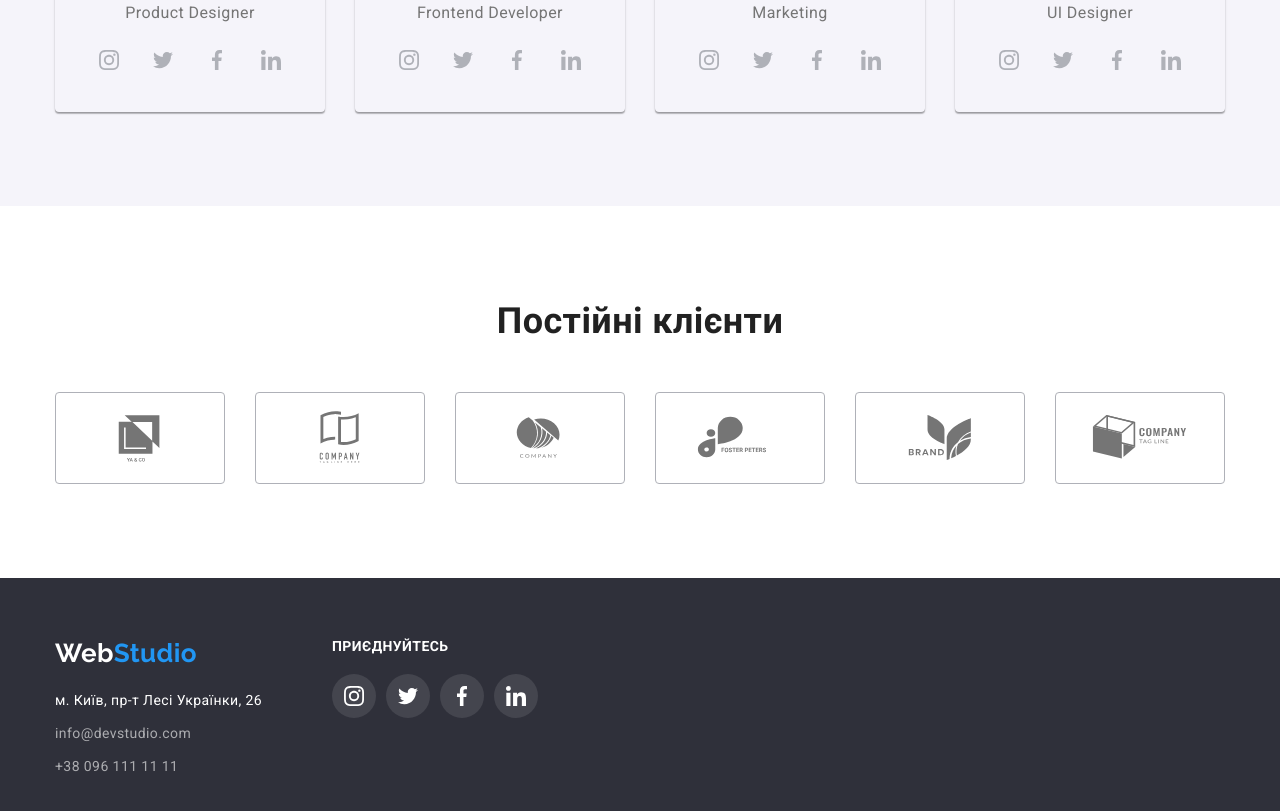
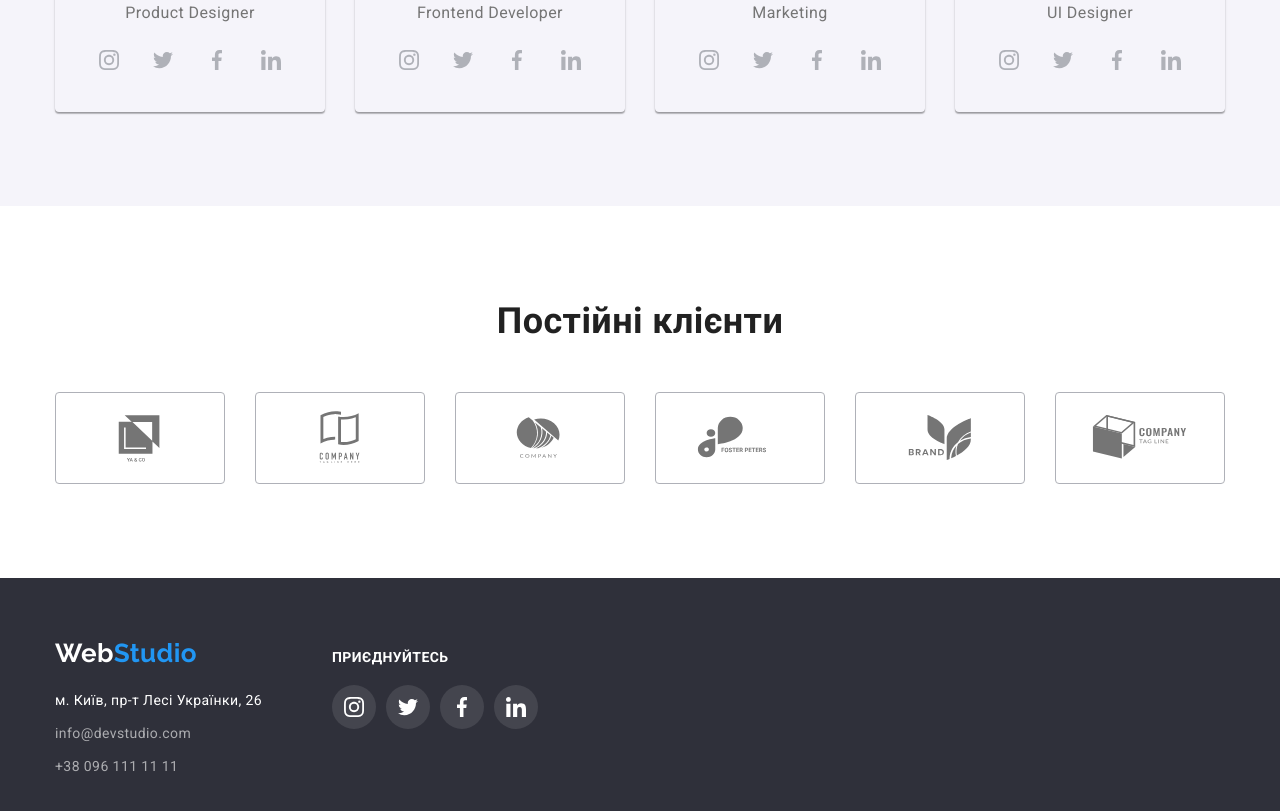
Before and after one commit to Ira-Bughaichuk/goit-markup-hw-04, a plain HTML site: page index.html in a window 1280 px wide. Shown: the part 2132-2943 px from the top of the page. Drawn offline with Linux system fonts and the light colour scheme.

Commit message:
align-items: baseline hw4

```diff
--- a/css/style.css
+++ b/css/style.css
@@ -487,8 +487,8 @@ p{
 }
 .footer-boxs{
     display: flex;
-    /*column-gap: 70px;*/
     list-style: none;
+    align-items: baseline;/*зробити рівно до лого- рівняє по лінії текстового вмісту*/
 }
 .footer-social{
     /*display: block;*/
@@ -496,6 +496,7 @@ p{
     list-style: none;
 }
 .footer-title{
+
     font-family: 'Roboto';
     font-weight: 700;
     line-height: 1.1428;
@@ -506,6 +507,7 @@ p{
 .footer-icons{
     list-style: none;
     display: flex;
+
     flex-wrap: wrap;
     column-gap:10px;
 }
--- a/index.html
+++ b/index.html
@@ -510,8 +510,8 @@
 
     <footer class="footer">
       <div class="container">
-        <ul class="footer-boxs">
-          <li class="footer-address">
+        <div class="footer-boxs">
+          <div class="footer-address">
             <a class="logo footer-logo" lang="en" href="./index.html"><span>Web</span>Studio</a>
             <address>
               <ul class="address-list list">
@@ -532,8 +532,8 @@
                 </li>
               </ul>
             </address>
-          </li>
-          <li class="footer-social">
+          </div>
+          <div class="footer-social">
             <p class="footer-title">приєднуйтесь</p>
             <ul class="footer-icons">
               <li class="footer-item">
@@ -589,8 +589,8 @@
                 </a>
               </li>
             </ul>
-          </li>
-        </ul>
+          </div>
+        </div>
       </div>
     </footer>
   </body>
```
Also changed, not shown: portfolio.html (+6 -6 lines).
